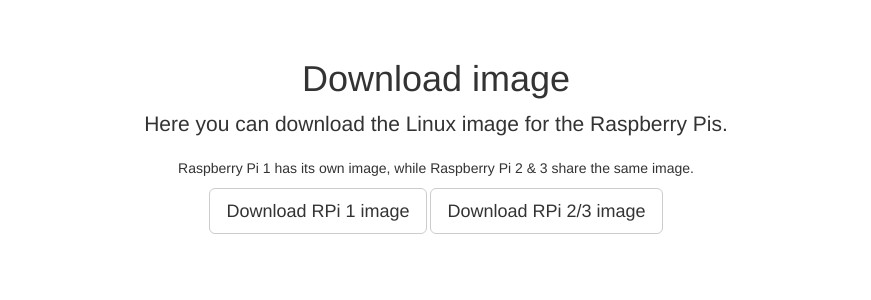
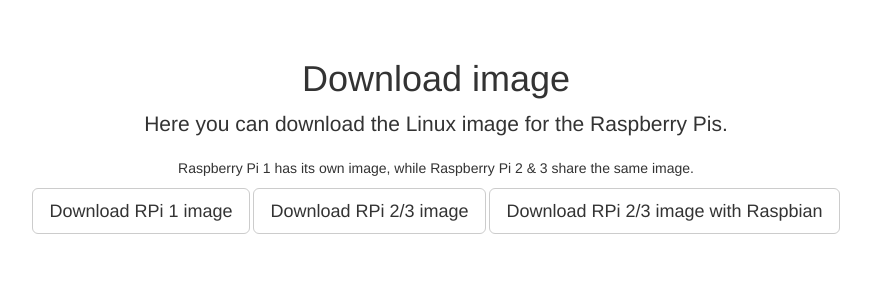
Before and after one commit to Uninett/probe-website, a Flask app: page /download_image in a window 1280 px wide. Shown: the part 51-351 px from the top of the page, without its empty margins (204-1075 px from the left). Run offline with Flask 2, Linux system fonts and the light colour scheme; a user stored in the database is signed in; some libraries are stand-ins or nearby versions.

Commit message:
Added download link for raspbian image

```diff
--- a/probe_website/templates/download_image.html
+++ b/probe_website/templates/download_image.html
@@ -20,4 +20,8 @@
   <button type="button" class="btn btn-lg btn-default" name="download">Download RPi 2/3 image</button>
 </a>
 
+<a href="{{ url_for('static', filename='images/rpi2-3_raspbian.img') }}" download>
+  <button type="button" class="btn btn-lg btn-default" name="download">Download RPi 2/3 image with Raspbian</button>
+</a>
+
 {% endblock %}
```
